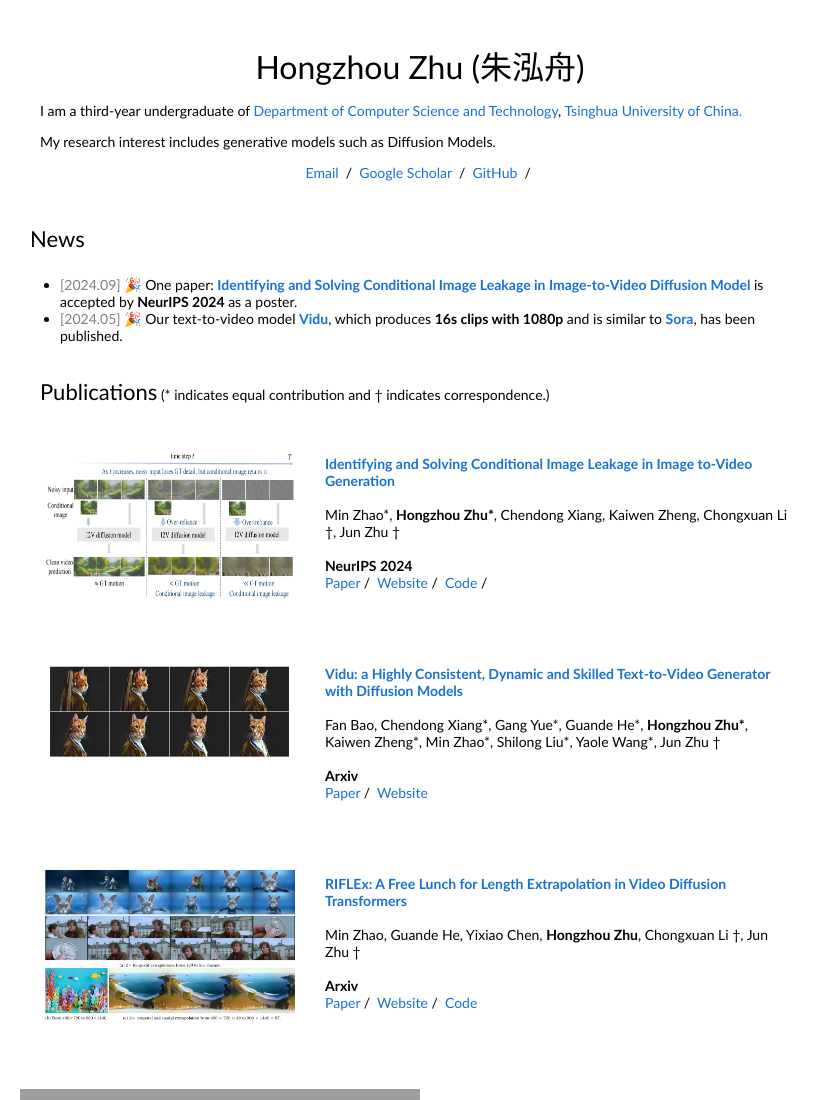
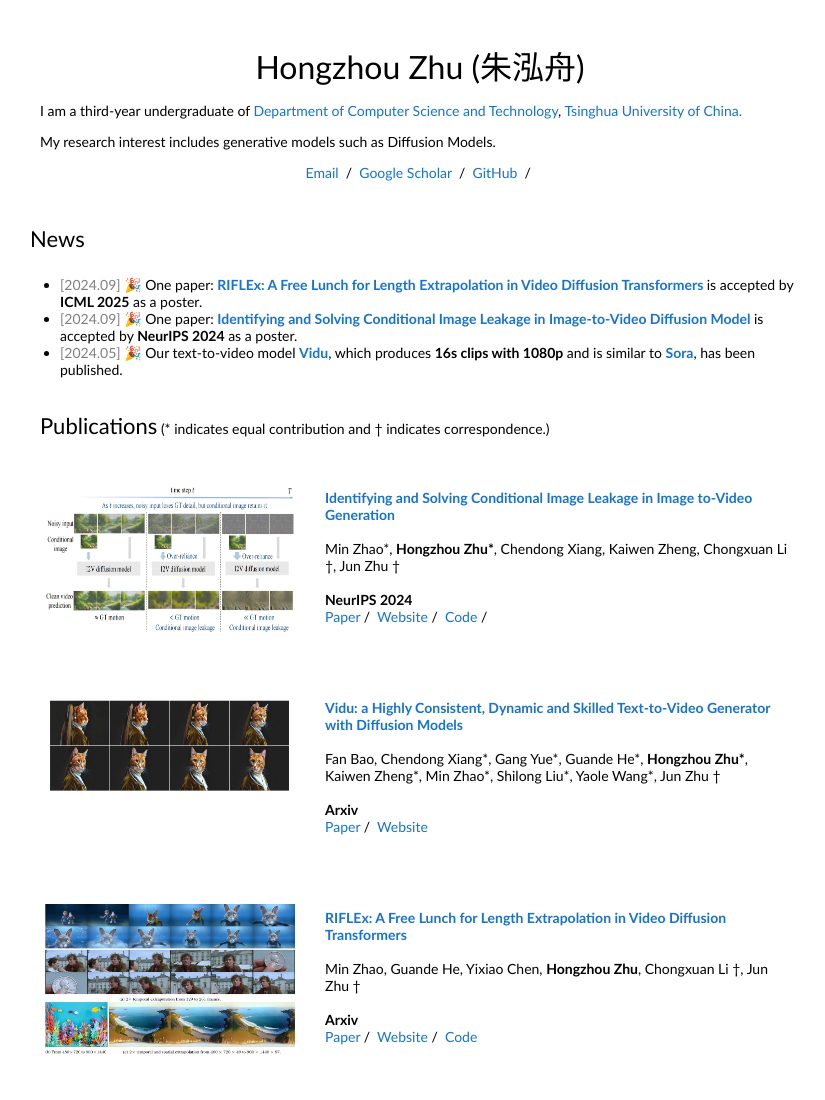
Before and after one commit to zhuhz22/zhuhz22.github.io, a plain HTML site: page index.html in a window 1280 px wide. Shown: the top 1100 px of the page, without its empty margins (220-1045 px from the left). Drawn offline with Linux system fonts and the light colour scheme; grey boxes are pictures that could not be loaded.

Commit message:
Update index.html

```diff
--- a/index.html
+++ b/index.html
@@ -65,6 +65,11 @@
 
 
           <ul>
+
+            <li><span style="color: gray" size="6px">[2024.09]</span>
+              🎉 One paper: <a href="https://arxiv.org/abs/2502.15894"><strong>RIFLEx: A Free Lunch for Length Extrapolation in Video Diffusion Transformers
+              </strong></a> is accepted by <strong>ICML 2025</strong> as a poster.
+           </li>
 
             <li><span style="color: gray" size="6px">[2024.09]</span>
               🎉 One paper: <a href="https://arxiv.org/abs/2406.15735"><strong>Identifying and Solving Conditional Image Leakage
```
